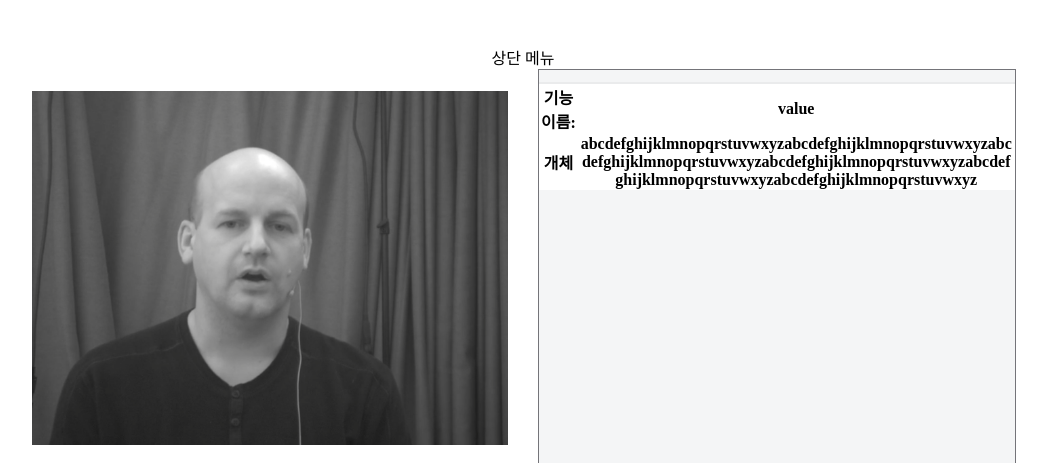
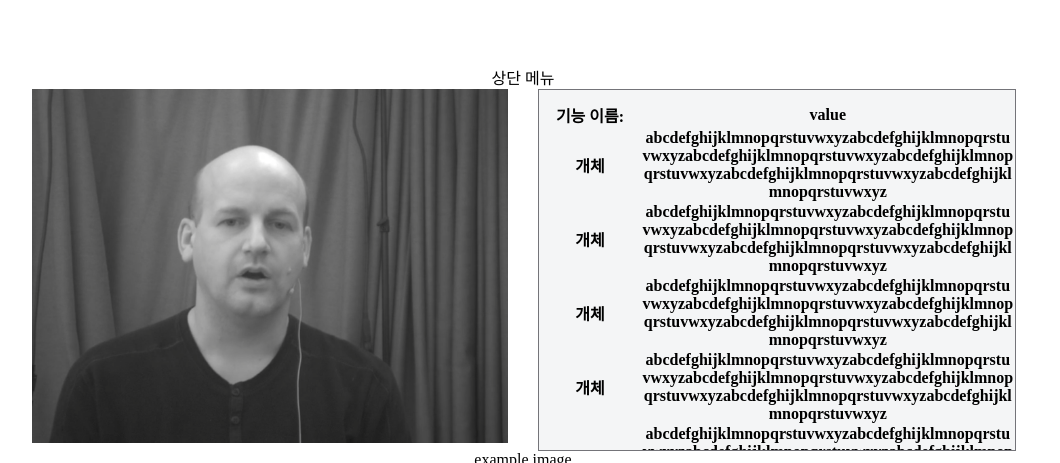
Before and after one commit to chjeong530/DCF-Web, a plain HTML site: page index.html in a window 1280 px wide. Shown: the part 121-584 px from the top of the page, without its empty margins (117-1177 px from the left). Drawn offline with Linux system fonts and the light colour scheme.

Commit message:
image result box size fix

```diff
--- a/index.css
+++ b/index.css
@@ -37,7 +37,6 @@ body {
   /* flex-wrap: wrap; */
 
   /* align-content: flex-start; */
-  align-items: center;
   /* justify-items: center; */
   /* padding: 20px; */
 }
@@ -114,11 +113,39 @@ th {
   word-break: break-all;
 }
 
-img {
+.th-1 {
+  width: 100px;
+}
+
+.demo-img-container {
+  max-width: 600px;
+  height: auto;
+  border: 0;
+}
+
+.demo-img-results {
+  max-width: 600px;
+  height: 360px;
+  background-color: #f4f5f6;
+}
+
+.image {
+  max-width: 100%;
+}
+
+table {
+  background-color: #f4f5f6;
+  border: 1px;
+  border-color: #a8a8ab;
+}
+
+.table {
   max-width: 100%;
   max-height: 100%;
-  height: auto;
-  border: 0;
+}
+
+.table tbody{
+  overflow-y: auto;
 }
 
 .column {
--- a/index.html
+++ b/index.html
@@ -20,20 +20,40 @@
   <item class="row items">
     <div class="column preview">
       <div class="demo-img-container">
-        <img src="items/sample_image.png"/>
+        <img src="items/sample_image.png" class="image" />
       </div>
     </div>
 
     <div class="column preview">
       <div class="demo-img-results">
-        <table class="no-boader">
+        <table class="no-boader" class="table">
           <thead>
             <tr>
-              <th> 기능 이름: </th>
+              <th class="th-1"> 기능 이름: </th>
               <th> value </th>
             </tr>
           </thead>
           <tbody>
+            <tr>
+              <th> 개체 </th>
+              <th> abcdefghijklmnopqrstuvwxyzabcdefghijklmnopqrstuvwxyzabcdefghijklmnopqrstuvwxyzabcdefghijklmnopqrstuvwxyzabcdefghijklmnopqrstuvwxyzabcdefghijklmnopqrstuvwxyz </th>
+            </tr>
+            <tr>
+              <th> 개체 </th>
+              <th> abcdefghijklmnopqrstuvwxyzabcdefghijklmnopqrstuvwxyzabcdefghijklmnopqrstuvwxyzabcdefghijklmnopqrstuvwxyzabcdefghijklmnopqrstuvwxyzabcdefghijklmnopqrstuvwxyz </th>
+            </tr>
+            <tr>
+              <th> 개체 </th>
+              <th> abcdefghijklmnopqrstuvwxyzabcdefghijklmnopqrstuvwxyzabcdefghijklmnopqrstuvwxyzabcdefghijklmnopqrstuvwxyzabcdefghijklmnopqrstuvwxyzabcdefghijklmnopqrstuvwxyz </th>
+            </tr>
+            <tr>
+              <th> 개체 </th>
+              <th> abcdefghijklmnopqrstuvwxyzabcdefghijklmnopqrstuvwxyzabcdefghijklmnopqrstuvwxyzabcdefghijklmnopqrstuvwxyzabcdefghijklmnopqrstuvwxyzabcdefghijklmnopqrstuvwxyz </th>
+            </tr>
+            <tr>
+              <th> 개체 </th>
+              <th> abcdefghijklmnopqrstuvwxyzabcdefghijklmnopqrstuvwxyzabcdefghijklmnopqrstuvwxyzabcdefghijklmnopqrstuvwxyzabcdefghijklmnopqrstuvwxyzabcdefghijklmnopqrstuvwxyz </th>
+            </tr>
             <tr>
               <th> 개체 </th>
               <th> abcdefghijklmnopqrstuvwxyzabcdefghijklmnopqrstuvwxyzabcdefghijklmnopqrstuvwxyzabcdefghijklmnopqrstuvwxyzabcdefghijklmnopqrstuvwxyzabcdefghijklmnopqrstuvwxyz </th>
```
